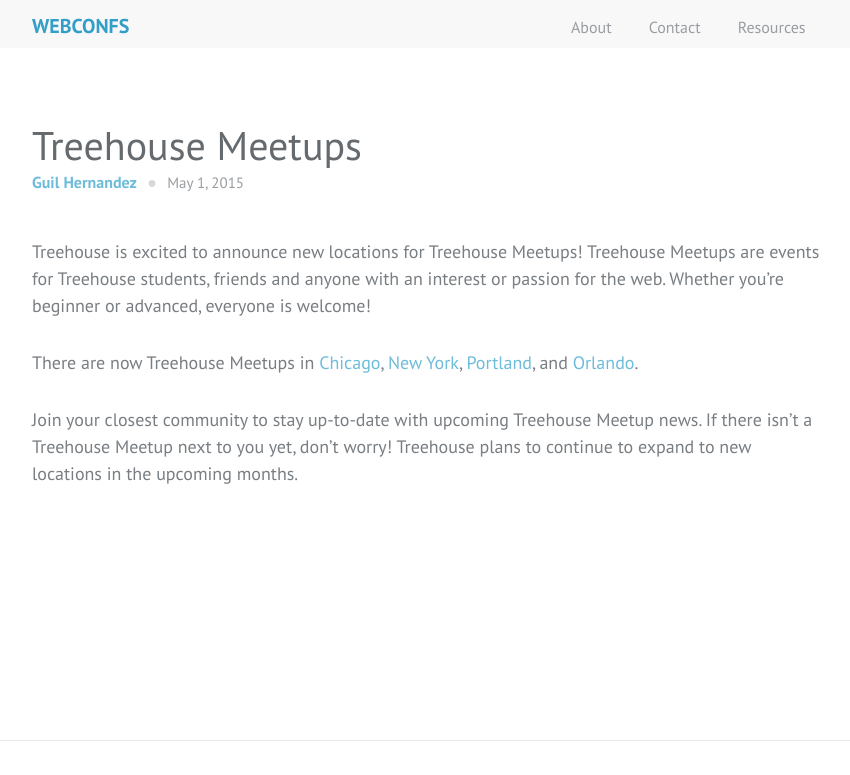
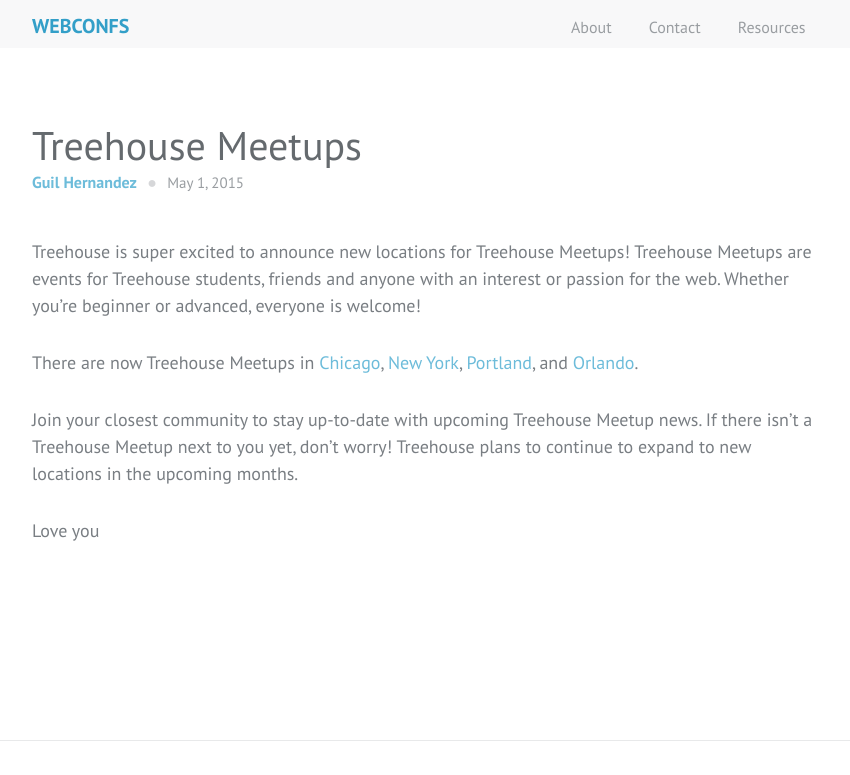
Before and after one commit to brandilee/webconfs, a Jekyll site: the page built from _posts/2015-05-01-treehouse-meetups.md, in a window 1280 px wide, cut to the strip 0-775 px from the top of the page. Shown: the whole strip, without its empty margins (213-1063 px from the left). Built offline with Jekyll 4.4.1, drawn with Linux system fonts in a browser that asks for light colours; comment, search, counter and statistics services are not loaded.

```diff
--- a/_posts/2015-05-01-treehouse-meetups.md
+++ b/_posts/2015-05-01-treehouse-meetups.md
@@ -3,8 +3,10 @@ title: "Treehouse Meetups"
 category: meetups
 ---
 
-Treehouse is excited to announce new locations for Treehouse Meetups! Treehouse Meetups are events for Treehouse students, friends and anyone with an interest or passion for the web. Whether you're beginner or advanced, everyone is welcome!
+Treehouse is super excited to announce new locations for Treehouse Meetups! Treehouse Meetups are events for Treehouse students, friends and anyone with an interest or passion for the web. Whether you're beginner or advanced, everyone is welcome!
 
 There are now Treehouse Meetups in [Chicago](http://www.meetup.com/Treehouse-Chicago-Meetup/), [New York](http://www.meetup.com/Treehouse-NYC/), [Portland](http://www.meetup.com/Treehouse-Portland/), and [Orlando](http://www.meetup.com/TeamTreehouse/).
 
 Join your closest community to stay up-to-date with upcoming Treehouse Meetup news. If there isn't a Treehouse Meetup next to you yet, don't worry! Treehouse plans to continue to expand to new locations in the upcoming months.
+
+Love you
```
